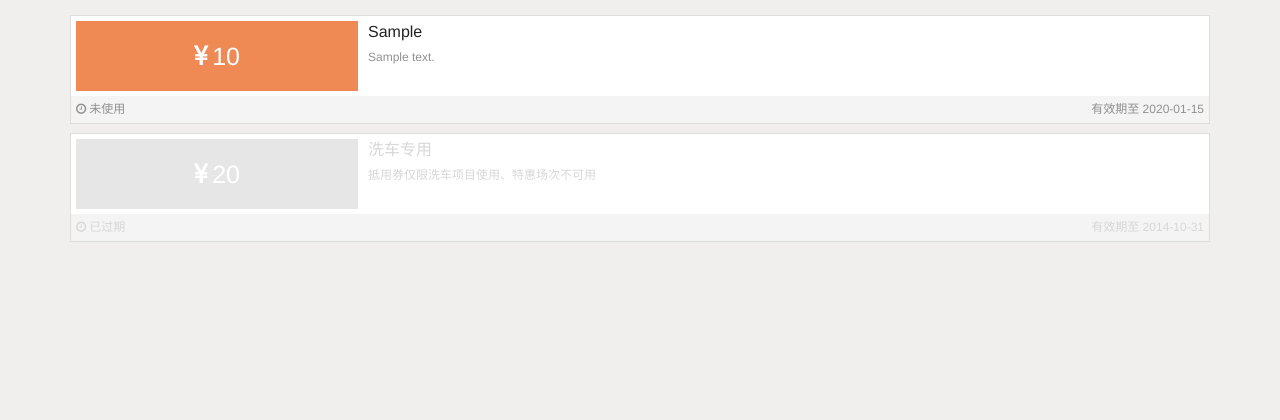
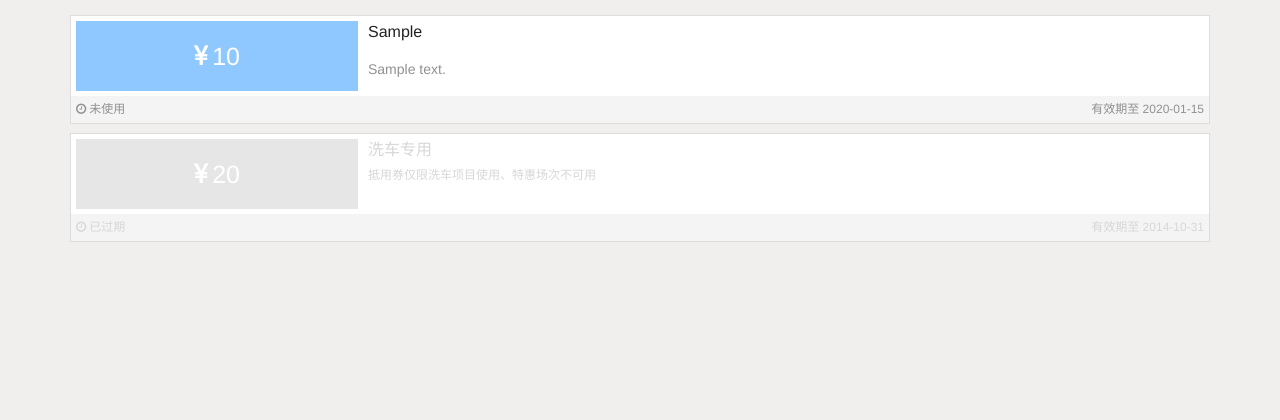
Before and after one commit to lantianlz/aoao, a Django app: template www/templates/mobile/car_wash/coupon.html in a window 1280 px wide. Shown: the top 420 px of the page. Run offline with Django 3.2, Linux system fonts and the light colour scheme; the template is opened without the code that fills it: most values are stand-ins (such as "Sample title", 1, 10 or a date in 2020); some libraries are stand-ins or nearby versions.

Commit message:
颜色区分

```diff
--- a/www/car_wash/views.py
+++ b/www/car_wash/views.py
@@ -102,5 +102,5 @@ def get_car_washs(request):
         'lowest_origin_price': '30.0',
         'price_minus': '10.0'
     }]
-    data = []
+    #data = []
     return HttpResponse(json.dumps(data))
--- a/www/templates/mobile/car_wash/coupon.html
+++ b/www/templates/mobile/car_wash/coupon.html
@@ -7,6 +7,10 @@
 
 .coupons .bg{
 	background-color: #EF8A55;
+}
+
+.coupons .bg-other{
+	background-color: #8EC8FF;
 }
 
 .coupons .state{
@@ -22,6 +26,10 @@
 }
 
 .coupons .un-active .bg{
+	background-color: #e6e6e6;
+}
+
+.coupons .un-active .bg-other{
 	background-color: #e6e6e6;
 }
 
@@ -47,7 +55,7 @@
 	{% for coupon in coupons %}
 	<li class="list-group-item pl-0 pr-0 pt-0 pb-0 mt-10">
 		<div class="row pl-5 pr-5 pt-5 pb-5">
-			<div class="col-xs-3 pl-0 pr-0 bg h70">
+			<div class="col-xs-3 pl-0 pr-0 {% if coupon.coupon_type == 0 %}bg{% else %}bg-other{% endif %} h70">
 				<div class="line-height-70 text-center">
 				<i class="fa fa-rmb f25 co5"></i>
 				<span class="f25 co5">{{coupon.discount|smart_show_float}}</span>
@@ -56,7 +64,7 @@
 			<div class="col-xs-9 pl-10 pr-0 des">
 				<div class="f16 title">{{coupon.get_service_group_display}}</div>
 				<!-- <div class="f12 pt-5">密码: 9998 5236 5225</div> -->
-				<div class="f12 pt-5">{{coupon.get_note}}</div>
+				<div class="f14 pt-15">{{coupon.get_note}}</div>
 			</div>
 		</div>
 		<div class="state row co1 f12 bgc-f4f4f4 pb-5 pr-5 pt-5 pl-5">
```
